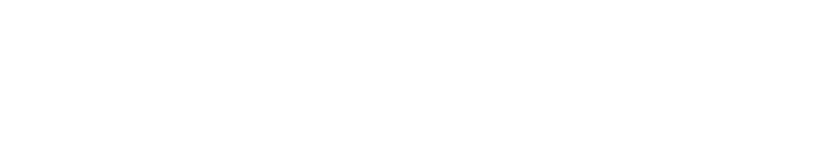
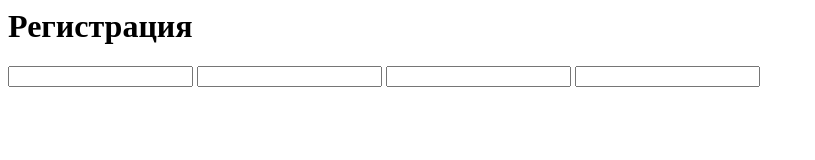
Before and after one commit to Roumaan/Roumaan-Miit-2018-Crok, a plain HTML site: page index.html in a window 1280 px wide. Shown: the whole page, without its empty margins (0-815 px from the left). Drawn offline with Linux system fonts and the light colour scheme.

Commit message:
template

```diff
--- a/index.html
+++ b/index.html
@@ -1,7 +1,15 @@
 <html>
     <header>
-
+        <title>Registration</title>
+        <link rel="stylesheet" href="style.css">
     </header>
     <body>
+        <h1>Регистрация</h1>
+        <form>
+            <input>
+            <input type="email">
+            <input type="password">
+            <input type="password">
+        </form>
     </body>
 </html>
```
